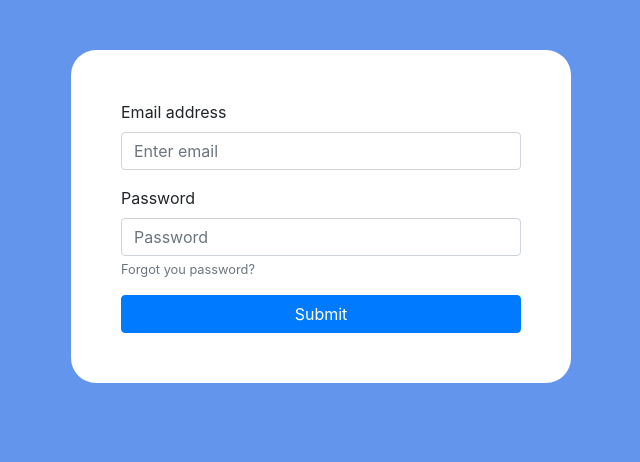
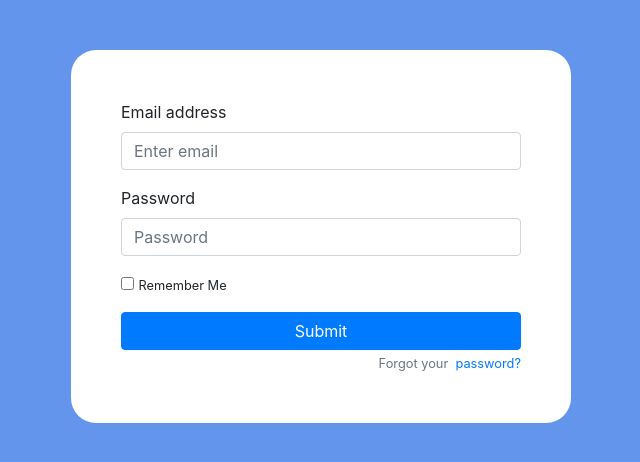
Before and after one commit to sudoxx2/login_ui_assignment, a plain HTML site: page index.html in a window 1280 px wide. Shown: the whole page, without its empty margins (319-959 px from the left). Drawn offline with nearby package versions, Linux system fonts and the light colour scheme.

Commit message:
added remmeber me checkbox and forgot password alignment

```diff
--- a/index.html
+++ b/index.html
@@ -25,6 +25,10 @@
         margin-top: 50px;
       }
 
+      #emailHelp {
+        justify-content: flex-end;
+      }
+
     </style>
   </head>
   <body>
@@ -39,9 +43,14 @@
               <div class="form-group">
                 <label for="exampleInputPassword1">Password</label>
                 <input type="password" class="form-control" id="exampleInputPassword1" placeholder="Password">
-                <a href="#"><small id="emailHelp" class="form-text text-muted">Forgot you password?</small></a>
               </div>
+              <div class="form-group">
+                <input type="checkbox" id="c">
+                <small for="c">Remember Me</small>
+              </div>
+              <!-- <label for="c" class="form-text text-muted"></label> -->
               <button type="submit" class="btn btn-primary btn-block">Submit</button>
+              <small id="emailHelp" class="form-text text-muted d-flex justify-content-end">Forgot your &nbsp<a href="#">password?</a></small>
             </form>
         </div>
       </div>
```
